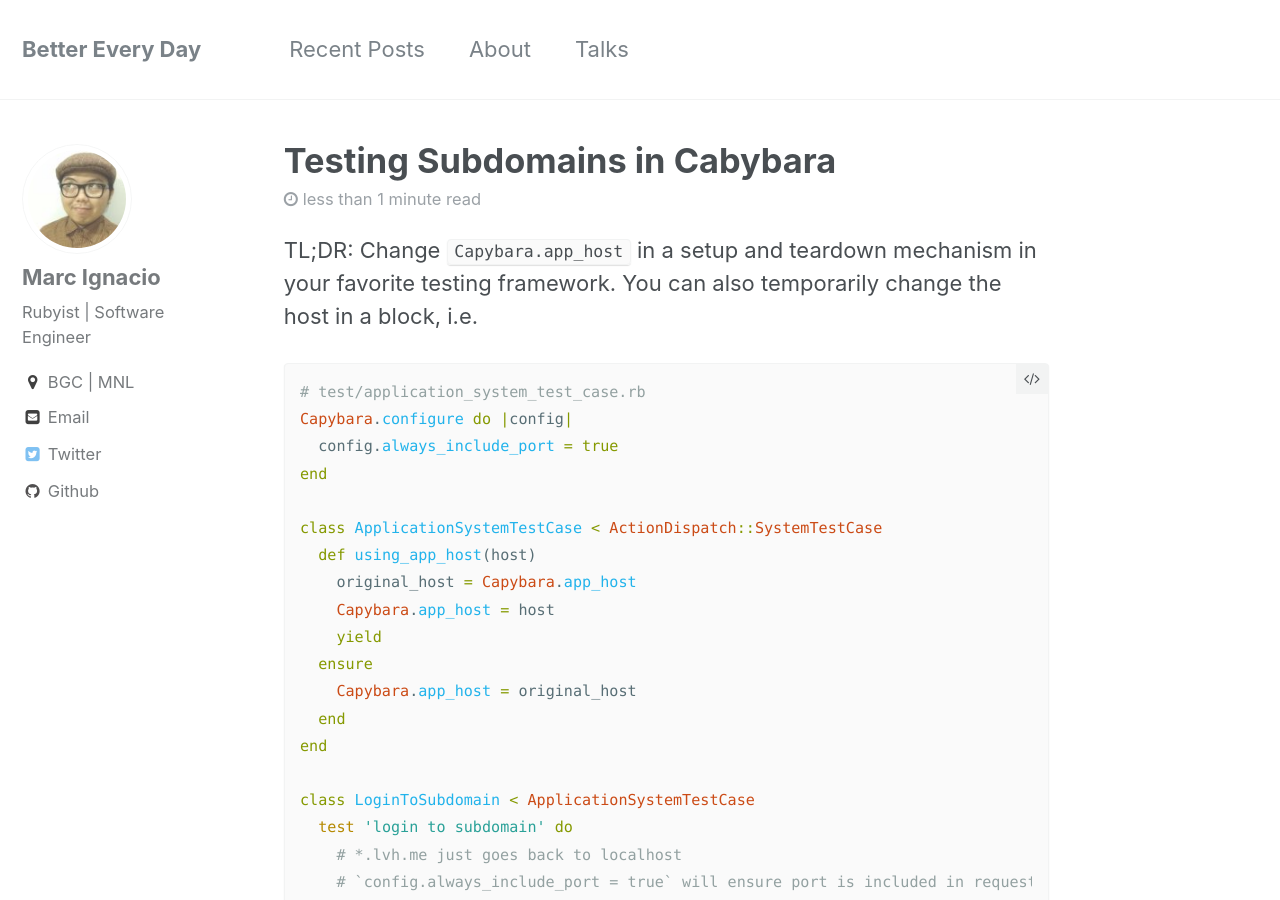
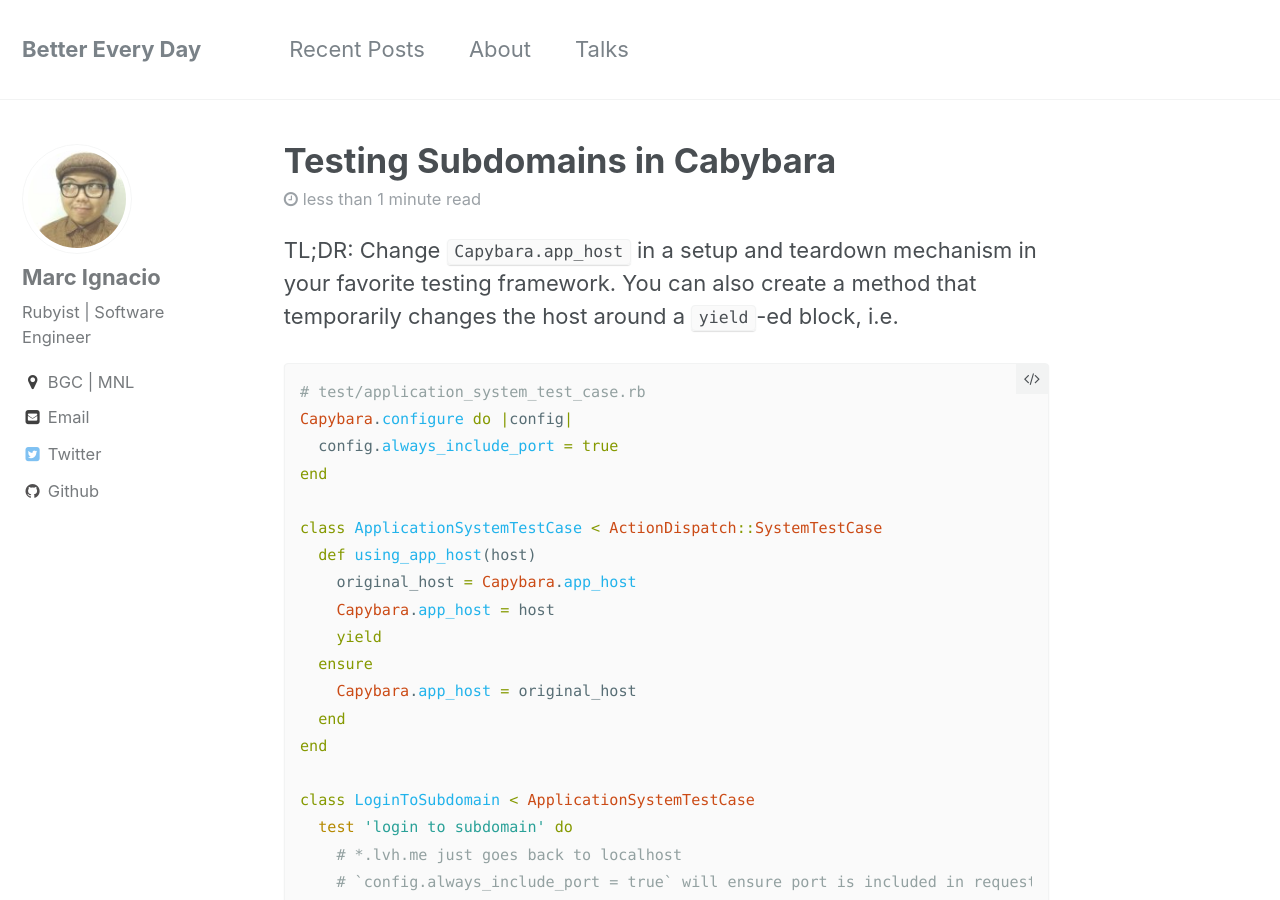
Before and after one commit to padi/padi.github.io, a Jekyll site: the page built from _posts/til/2017-08-22-testing-subdomains-in-capybara.md, in a window 1280 px wide and 900 px high. Built offline with Jekyll 4.4.1, drawn with Linux system fonts in a browser that asks for light colours.

Commit message:
Enhance blog bost

```diff
--- a/_posts/til/2017-08-22-testing-subdomains-in-capybara.md
+++ b/_posts/til/2017-08-22-testing-subdomains-in-capybara.md
@@ -10,7 +10,7 @@ published: true
 ---
 
 TL;DR: Change `Capybara.app_host` in a setup and teardown mechanism in your favorite testing framework.
-You can also temporarily change the host in a block, i.e.
+You can also create a method that temporarily changes the host around a `yield`-ed block, i.e.
 
 {% highlight ruby %}
 # test/application_system_test_case.rb
```
